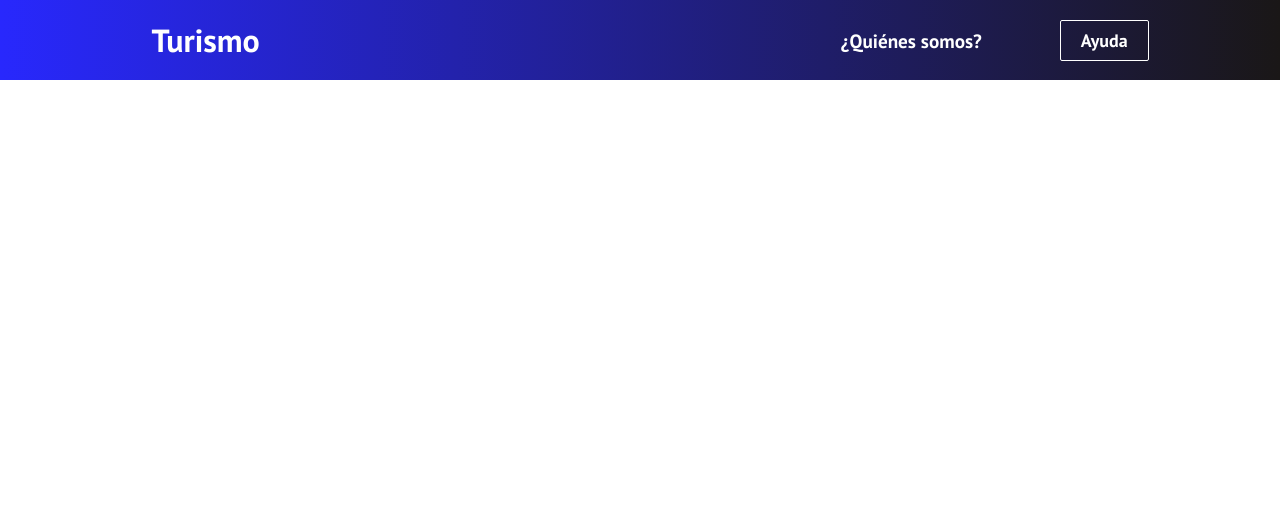
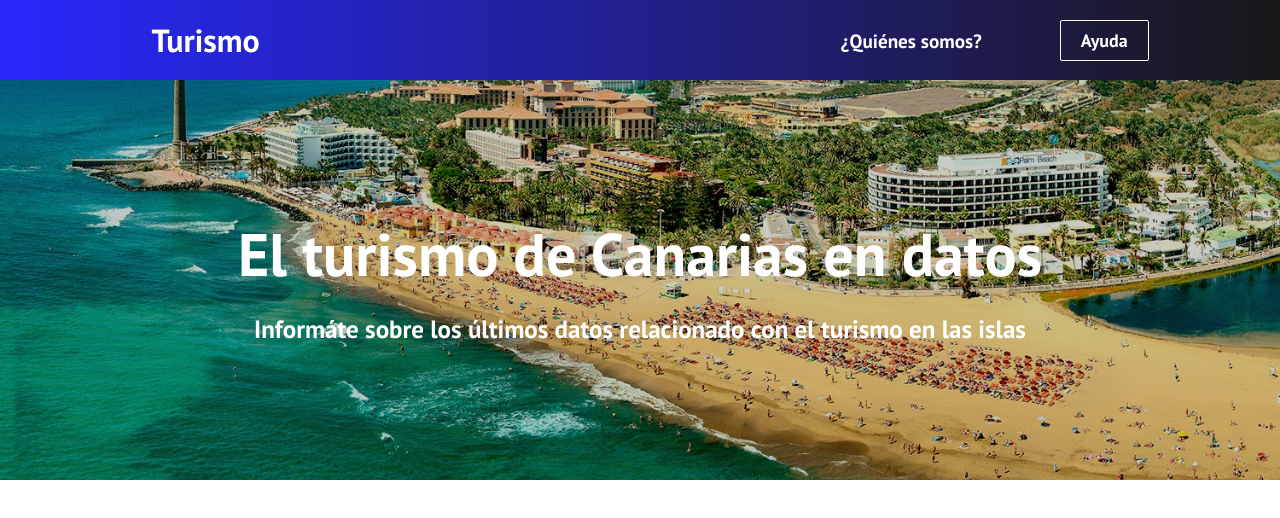
Before and after one commit to alu0101217741/TFG-DATUR-Frontend-Web, a React (Create React App) app: page / in a window 1280 px wide. Shown: the top 518 px of the page. Built offline with nearby package versions, Linux system fonts and the light colour scheme.

Commit message:
feat: add slogan section

```diff
--- a/src/App.jsx
+++ b/src/App.jsx
@@ -1,6 +1,7 @@
-import './App.css';
-import {Navbar} from './components/Navbar';
-import {BrowserRouter as Router, Routes, Route} from 'react-router-dom';
+import { BrowserRouter as Router, Route, Routes } from "react-router-dom";
+import "./App.css";
+import { Navbar } from "./components/Navbar";
+import Home from "./components/pages/Home";
 
 function App() {
   return (
@@ -8,7 +9,7 @@ function App() {
       <Router>
         <Navbar />
         <Routes>
-          <Route exact path="/"/>
+          <Route path="/" exact element={<Home />} />
         </Routes>
       </Router>
     </div>
--- /dev/null
+++ b/src/components/SloganSection.css
@@ -0,0 +1,36 @@
+.slogan-container {
+  background: url("../../public/images/tourism.jpg") center center/cover
+    no-repeat;
+  height: 50vh;
+  width: 100%;
+  display: flex;
+  flex-direction: column;
+  justify-content: center;
+  align-items: center;
+  box-shadow: inset 0 0 0 1000px rgba(0, 0, 0, 0.2);
+  object-fit: contain;
+}
+
+h1 {
+  color: #fff;
+  font-size: 60px;
+}
+
+p {
+  font-size: 25px;
+  margin-top: 20px;
+  color: #fff;
+  font-family: "PT Sans", sans-serif;
+}
+
+@media screen and (max-width: 960px) {
+  h1 {
+    font-size: 50px;
+  }
+}
+
+@media screen and (max-width: 768px) {
+  h1 {
+    font-size: 40px;
+  }
+}
--- /dev/null
+++ b/src/components/SloganSection.jsx
@@ -0,0 +1,16 @@
+import React from "react";
+import "./SloganSection.css";
+
+function SloganSection() {
+  return (
+    <div className="slogan-container">
+      <h1>El turismo de Canarias en datos</h1>
+      <p>
+        Informáte sobre los últimos datos relacionado con el turismo en las
+        islas
+      </p>
+    </div>
+  );
+}
+
+export default SloganSection;
--- /dev/null
+++ b/src/components/pages/Home.jsx
@@ -0,0 +1,12 @@
+import React from "react";
+import SloganSection from "../SloganSection";
+
+function Home() {
+  return (
+    <>
+      <SloganSection />
+    </>
+  );
+}
+
+export default Home;
```
Also changed, not shown: public/images/tourism.jpg (added).
